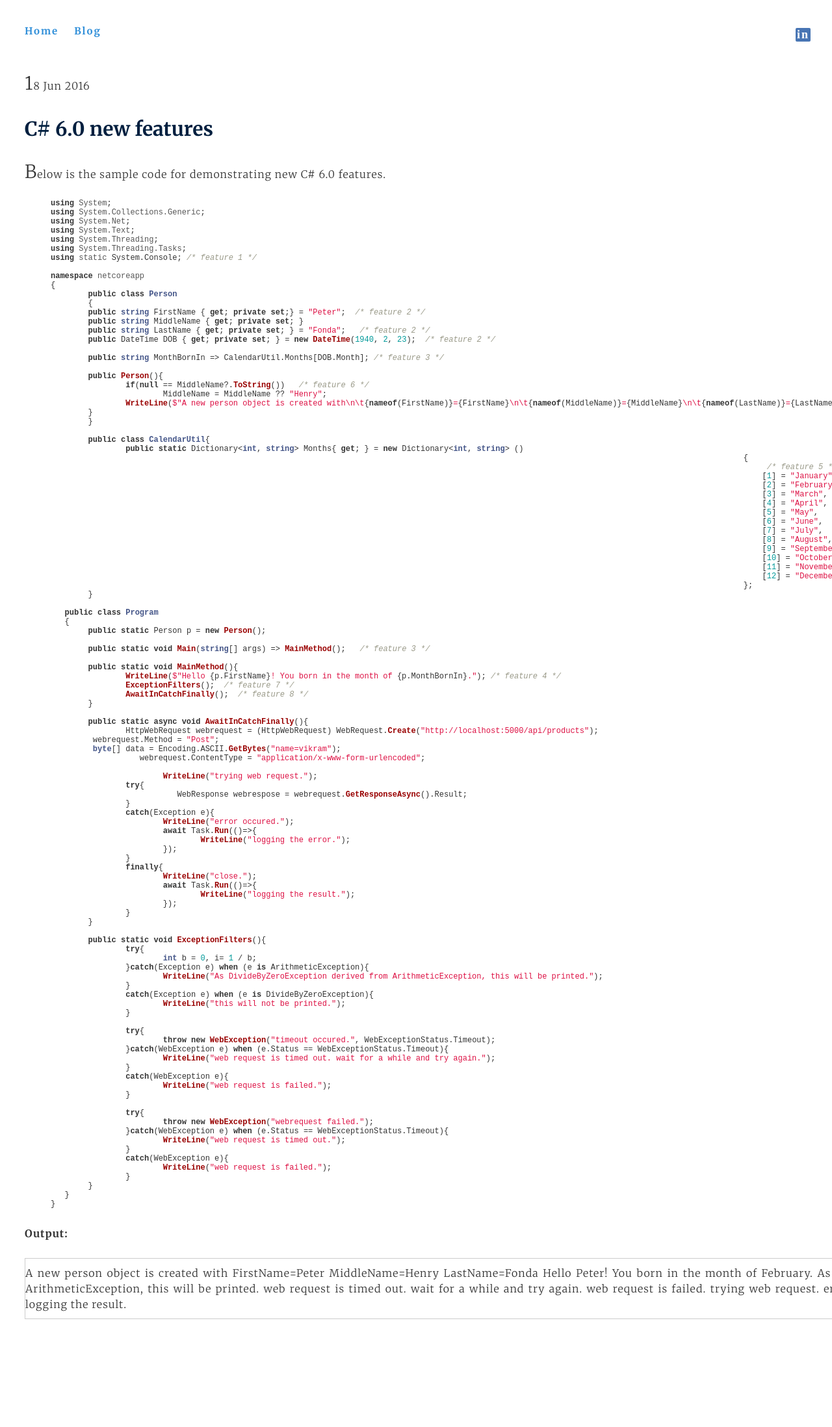
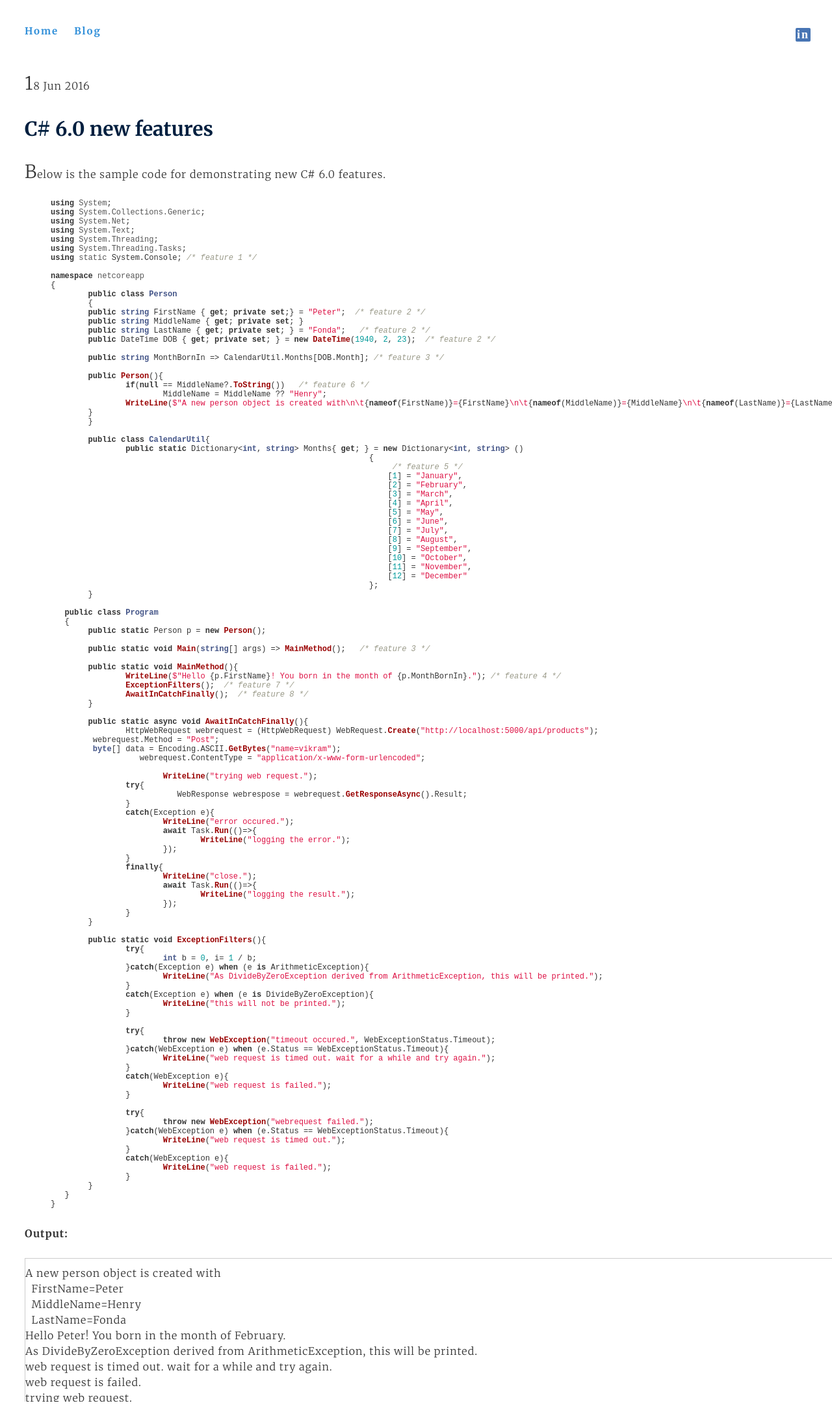
Before and after one commit to srirangamv/srirangamv.github.io, a Jekyll site: the page built from _posts/2016-06-18-csharp6.0-new-features.md, in a window 1280 px wide. Shown: the top 2196 px of the page at 65% size. Built offline with Jekyll 4.4.1, drawn with Linux system fonts in a browser that asks for light colours.

Commit message:
new post changes.

```diff
--- a/_posts/2016-06-18-csharp6.0-new-features.md
+++ b/_posts/2016-06-18-csharp6.0-new-features.md
@@ -36,21 +36,21 @@
 
 	public class CalendarUtil{
 		public static Dictionary<int, string> Months{ get; } = new Dictionary<int, string> ()
-																	            {
-																	            	 /* feature 5 */
-																	                [1] = "January",
-																	                [2] = "February",
-																	                [3] = "March",
-																	                [4] = "April",
-																	                [5] = "May",
-																	                [6] = "June",
-																	                [7] = "July",
-																	                [8] = "August",
-																	                [9] = "September",
-																	                [10] = "October",
-																	                [11] = "November",
-																	                [12] = "December"
-																	            };
+							            {
+							            	 /* feature 5 */
+							                [1] = "January",
+							                [2] = "February",
+							                [3] = "March",
+							                [4] = "April",
+							                [5] = "May",
+							                [6] = "June",
+							                [7] = "July",
+							                [8] = "August",
+							                [9] = "September",
+							                [10] = "October",
+							                [11] = "November",
+							                [12] = "December"
+							            };
 	}
 
    public class Program
@@ -123,17 +123,17 @@
 {% endhighlight %}
 <b>Output:</b>
 <p class="output">
-A new person object is created with
-	FirstName=Peter
-	MiddleName=Henry
-	LastName=Fonda
-Hello Peter! You born in the month of February.
-As DivideByZeroException derived from ArithmeticException, this will be printed.
-web request is timed out. wait for a while and try again.
-web request is failed.
-trying web request.
-error occured.
-logging the error.
-close.
-logging the result.
+A new person object is created with<br>
+&nbsp;&nbsp;FirstName=Peter<br>
+&nbsp;&nbsp;MiddleName=Henry<br>
+&nbsp;&nbsp;LastName=Fonda<br>
+Hello Peter! You born in the month of February.<br>
+As DivideByZeroException derived from ArithmeticException, this will be printed.<br>
+web request is timed out. wait for a while and try again.<br>
+web request is failed.<br>
+trying web request.<br>
+error occured.<br>
+logging the error.<br>
+close.<br>
+logging the result.<br>
 </p>
```
